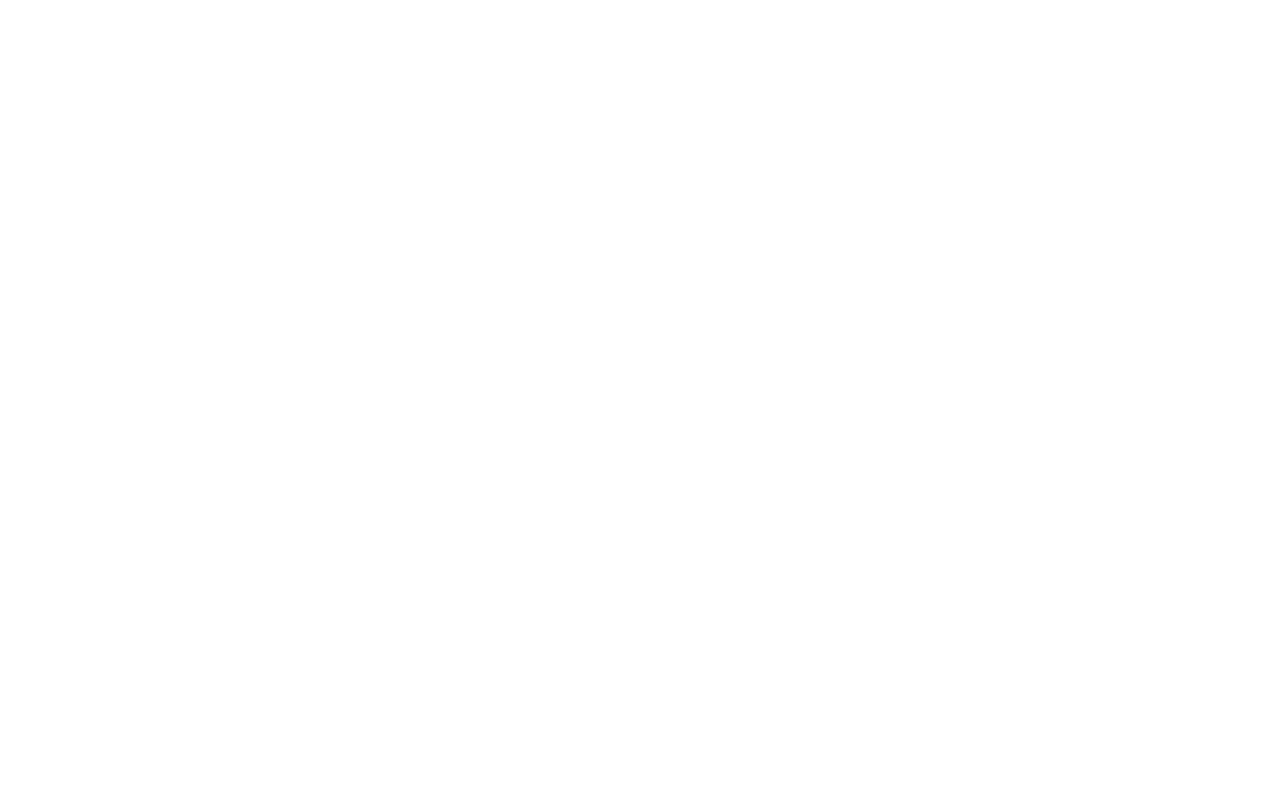
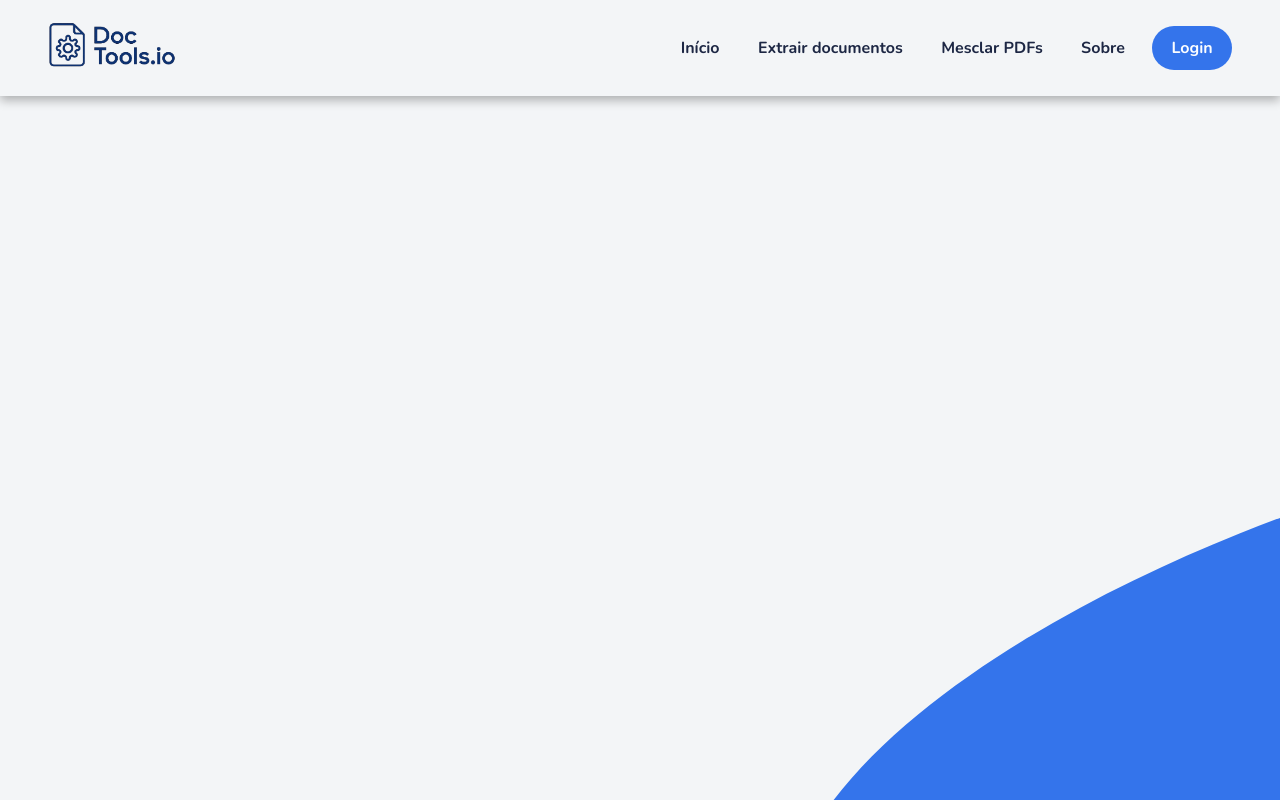
Before and after one commit to AyrtonYamashita/doctools.io-frontend, a React (Vite) app: page /extract in a window 1280 px wide. Before the commit this address had no page. Shown: the top 802 px of the page. Built offline with nearby package versions, Linux system fonts and the light colour scheme.

Commit message:
Adicionando página de extração

```diff
--- a/src/App.jsx
+++ b/src/App.jsx
@@ -3,6 +3,7 @@
 import Login from "./pages/Login/Login";
 import Recovery from "./pages/Recovery/Recovery";
 import Register from "./pages/Register/Register";
+import Extract from "./pages/Extract/Extract";
 
 function App() {
   return (
@@ -12,6 +13,7 @@
         <Route path="/login" element={<Login />}></Route>
         <Route path="/recovery" element={<Recovery />}></Route>
         <Route path="/register" element={<Register />}></Route>
+        <Route path="/extract" element={<Extract />}></Route>
       </Routes>
     </BrowserRouter>
   );
--- /dev/null
+++ b/src/components/Background-Extract/bgExtract.jsx
@@ -0,0 +1,30 @@
+// eslint-disable-next-line no-unused-vars
+import { motion } from "framer-motion";
+import "./bgExtract.css";
+
+function Background() {
+  return (
+    <div className="container-bg">
+      <div className="blob-scene">
+        <svg
+          id="visual"
+          viewBox="0 0 3840 2160"
+          width="3840"
+          height="2160"
+          xmlns="http://www.w3.org/2000/svg"
+          xmlns:xlink="http://www.w3.org/1999/xlink"
+          version="1.1"
+        >
+          <g transform="translate(1955.2955203319423 865.5155609622158)">
+            <path
+              d="M466.4 -706.6C639.2 -708.1 837.9 -653.3 957.2 -526.2C1076.4 -399 1116.2 -199.5 1109 -4.2C1101.8 191.2 1047.6 382.3 961.6 567.1C875.6 751.8 757.8 930.2 592.2 1032.1C426.7 1134 213.3 1159.5 26.4 1113.7C-160.5 1068 -321 951 -479.8 845.2C-638.5 739.3 -795.6 644.7 -940.3 505.7C-1085.1 366.7 -1217.5 183.3 -1170.9 26.9C-1124.3 -129.5 -898.6 -259 -715.8 -332.1C-533 -405.1 -393.1 -421.8 -280.9 -455.2C-168.8 -488.6 -84.4 -538.8 31.2 -592.9C146.8 -647 293.7 -705 466.4 -706.6"
+              fill="#3474eb"
+            ></path>
+          </g>
+        </svg>
+      </div>
+    </div>
+  );
+}
+
+export default Background;
--- /dev/null
+++ b/src/components/FileUpload/FileUpload.css
@@ -0,0 +1,7 @@
+.container-upload {
+  max-width: 600px;
+  margin: 0 auto;
+  padding: 2rem;
+  text-align: center;
+  border: 1px solid red;
+}
--- /dev/null
+++ b/src/components/FileUpload/FileUpload.jsx
@@ -0,0 +1,47 @@
+import { useState } from "react";
+import "./FileUpload.css";
+
+function FileUpload() {
+  const [file, setFile] = useState([]);
+
+  const handleChange = (e) => {
+    const selectedFile = e.target.files[0];
+    setFile(selectedFile);
+  };
+
+  const handleDrop = (e) => {
+    e.preventDefault();
+    const dropedFile = e.dataTransfer.files[0];
+    setFile(dropedFile);
+  };
+
+  const handleDragOver = (e) => e.preventDefault();
+
+  return (
+    <div className="container-upload">
+      <h1 className="upload-title">Upload de Arquivos</h1>
+
+      <div
+        className="drop-area"
+        onDrop={handleDrop}
+        onDragOver={handleDragOver}
+      >
+        <p>Arraste e solte o arquivo aqui</p>
+        <span>ou</span>
+        <label className="file-label">
+          Selecionar arquivo
+          <input type="file" onChange={handleChange} hidden />
+        </label>
+
+        {file.length > 0 && (
+          <div className="file-list">
+            <h2>Arquivo selecionado:</h2>
+            <p>{file.name}</p>
+          </div>
+        )}
+      </div>
+    </div>
+  );
+}
+
+export default FileUpload
--- a/src/components/Header/Header.css
+++ b/src/components/Header/Header.css
@@ -5,6 +5,7 @@
   align-items: center;
   justify-content: space-between;
   padding: 3rem;
+  box-shadow: 0 4px 10px rgba(0, 0, 0, 0.3);
 
   img {
     width: 8rem;
--- a/src/components/Header/Header.jsx
+++ b/src/components/Header/Header.jsx
@@ -13,7 +13,7 @@
           <Link to="/">Início</Link>
         </li>
         <li>
-          <Link to="/">Extrair documentos</Link>
+          <Link to="/extract">Extrair documentos</Link>
         </li>
         <li>
           <Link to="/">Mesclar PDFs</Link>
--- /dev/null
+++ b/src/pages/Extract/Extract.css
@@ -0,0 +1,4 @@
+.container-extract{
+  width: 100%;
+  height: 100vh;
+}
--- /dev/null
+++ b/src/pages/Extract/Extract.jsx
@@ -0,0 +1,18 @@
+import FileUpload from "../../components/FileUpload/FileUpload";
+import Header from "../../components/Header/Header";
+import Footer from "../../components/Footer/Footer";
+import Background from "../../components/Background-Extract/bgExtract";
+import "./Extract.css";
+
+function Extract() {
+  return (
+    <>
+      <Background />
+      <Header />
+      <div className="container-extract"></div>
+      <Footer />
+    </>
+  );
+}
+
+export default Extract;
```
Also changed, not shown: src/components/Background-Extract/bgExtract.css (added).
